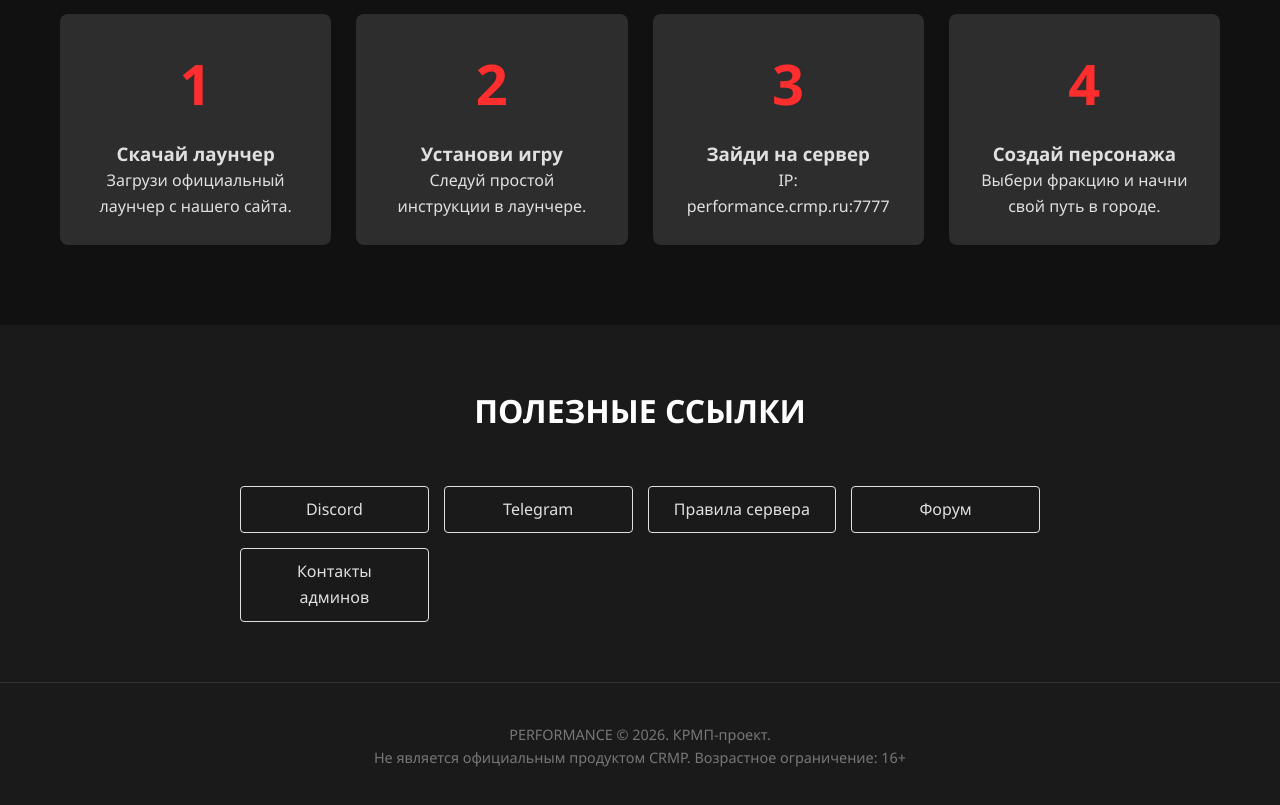
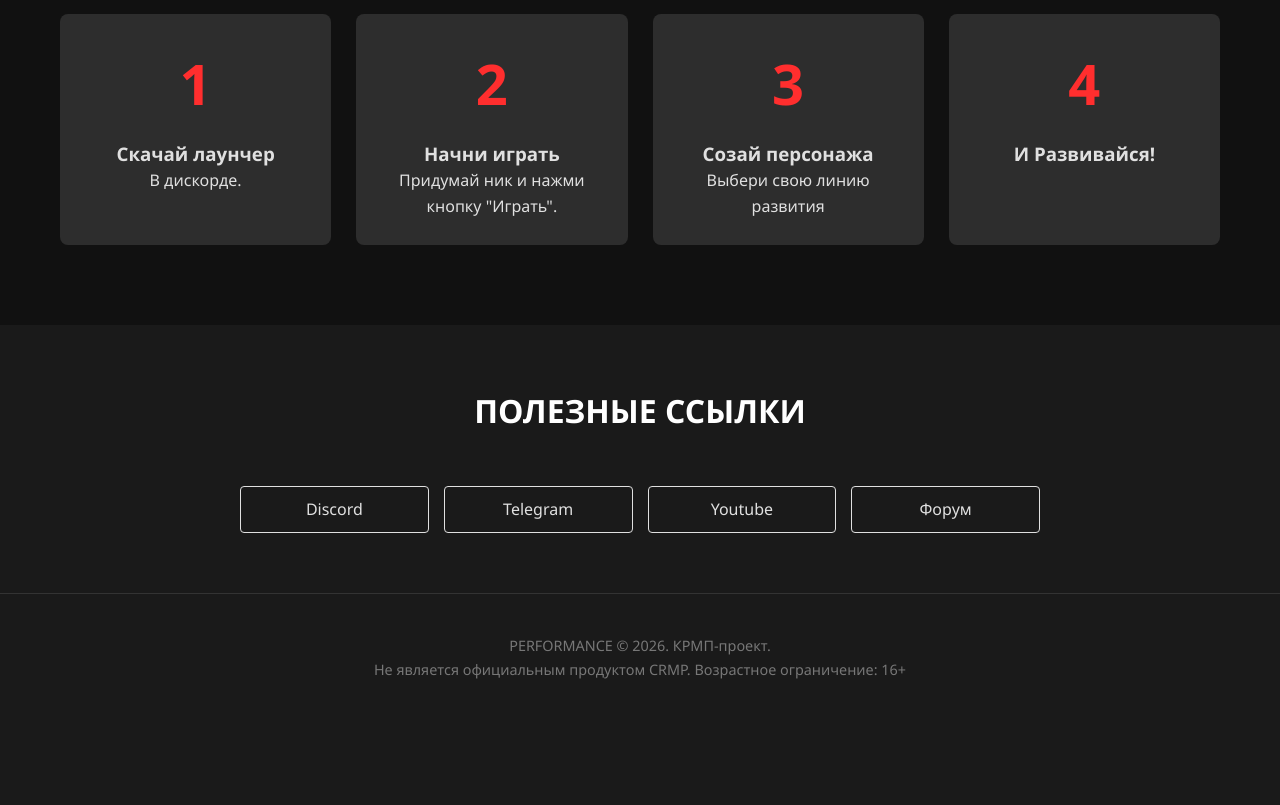
Before and after one commit to araa95331-del/performance-crmp, a plain HTML site: page index.html in a window 1280 px wide. Shown: the part 1340-2145 px from the top of the page. After the commit the page ends 2061 px from the top, so only its background shows below. Drawn offline with Linux system fonts and the light colour scheme.

Commit message:
Add files via upload

```diff
--- a/index.html
+++ b/index.html
@@ -181,22 +181,21 @@
         <div class="step-item">
           <span class="step-number">1</span>
           <h3>Скачай лаунчер</h3>
-          <p>Загрузи официальный лаунчер с нашего сайта.</p>
+          <p>В дискорде.</p>
         </div>
         <div class="step-item">
           <span class="step-number">2</span>
-          <h3>Установи игру</h3>
-          <p>Следуй простой инструкции в лаунчере.</p>
+          <h3>Начни играть</h3>
+          <p>Придумай ник и нажми кнопку "Играть".</p>
         </div>
         <div class="step-item">
           <span class="step-number">3</span>
-          <h3>Зайди на сервер</h3>
-          <p>IP: performance.crmp.ru:7777</p>
+          <h3>Созай персонажа</h3>
+          <p>Выбери свою линию развития</p>
         </div>
         <div class="step-item">
           <span class="step-number">4</span>
-          <h3>Создай персонажа</h3>
-          <p>Выбери фракцию и начни свой путь в городе.</p>
+          <h3>И Развивайся!</h3>
         </div>
       </div>
     </div>
@@ -207,10 +206,9 @@
       <h2 class="section-title">Полезные ссылки</h2>
       <div class="links-grid">
         <a href="https://discord.gg/KS2eBGdB4" class="link-btn" target="_blank">Discord</a>
-        <a href="#" class="link-btn">Telegram</a>
-        <a href="rules.html" class="link-btn">Правила сервера</a>
+        <a href="https://t.me/perfomanceroleplay" class="link-btn">Telegram</a>
+        <a href="" class="link-btn">Youtube</a>
         <a href="forum.html" class="link-btn">Форум</a>
-        <a href="contacts.html" class="link-btn">Контакты админов</a>
       </div>
     </div>
   </section>
```
